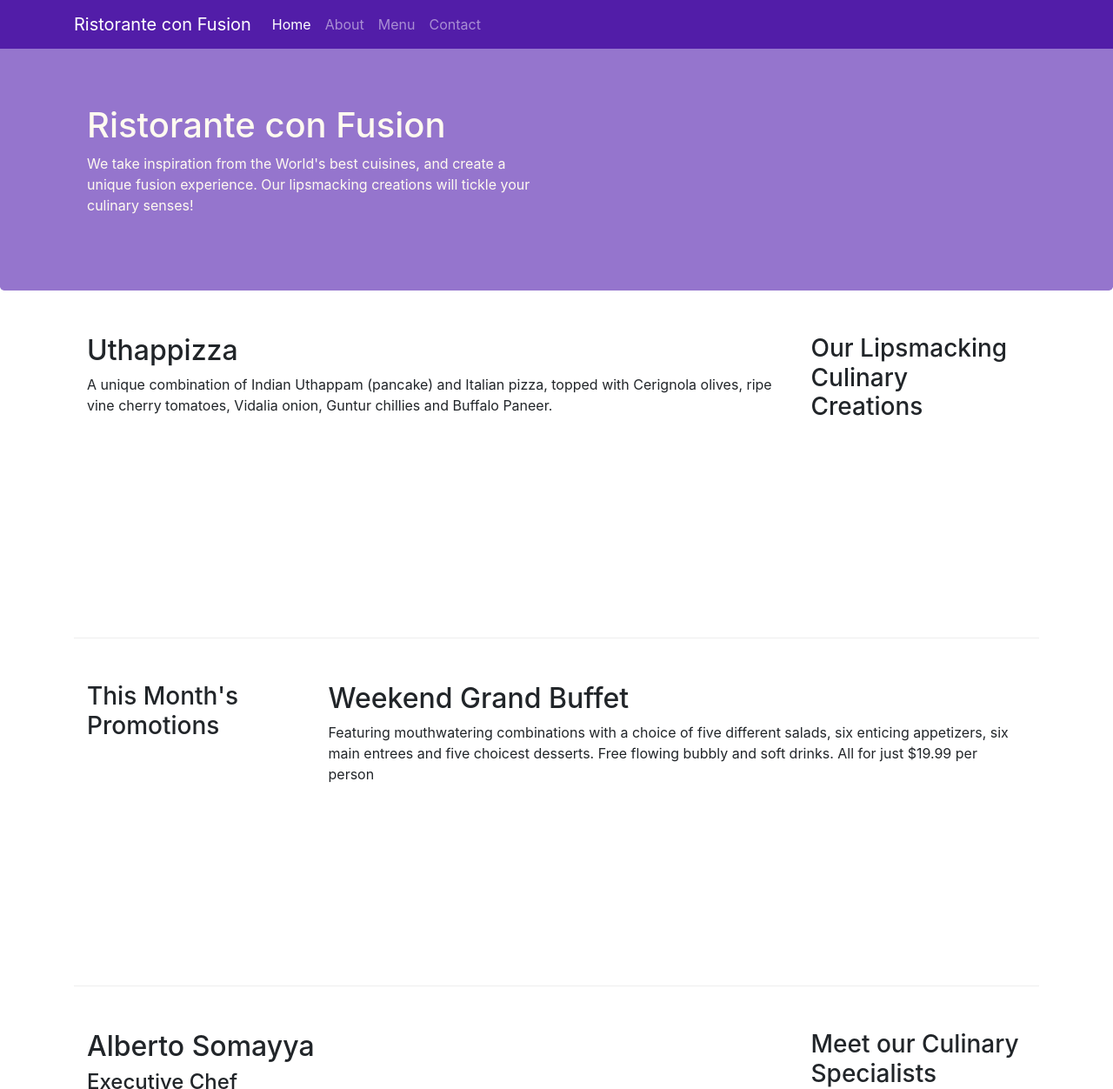
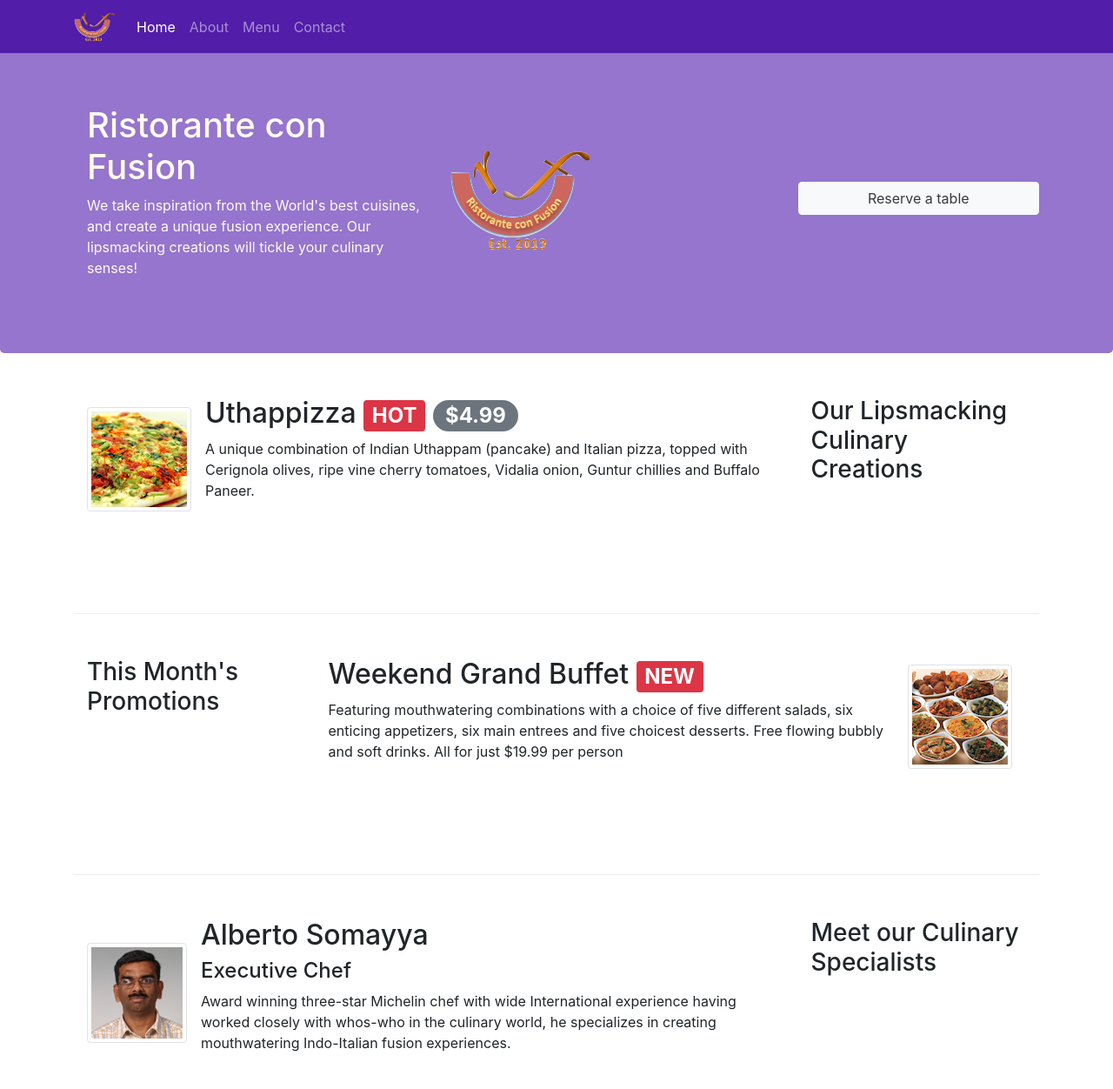
Before and after one commit to Fawaz-png/Bootstrap, a website: page index.html in a window 1280 px wide. Shown: the top 1252 px of the page at 87% size. Drawn offline with nearby package versions, Linux system fonts and the light colour scheme.

Commit message:
assignment 2 incomp

```diff
--- a/css/styles.css
+++ b/css/styles.css
@@ -6,7 +6,7 @@
 .row-content{
     margin: 0 auto;
     padding: 50px 0px 50px 0px;
-    min-height: 400px;
+    min-height: 300px;
     border-bottom: 1px ridge;
 }
 
--- a/index.html
+++ b/index.html
@@ -17,13 +17,18 @@
             <button class="navbar-toggler" type="button" data-toggle="collapse" data-target="#navbar">
                 <span class="navbar-toggler-icon"></span>
             </button>
-            <a class="navbar-brand" href="index.html">Ristorante con Fusion</a>
+            <a class="navbar-brand" href="index.html"><img class="img-fluid" src="img/logo.png" width="48" height="48">
+            </a>
             <div class="collapse navbar-collapse" id="navbar">
-                <ul class="navbar-nav" >
-                    <li class="nav-item active"><a class="nav-link" href="./index.html"><span class="fa fa-home fa-lg"></span> Home</a></li>
-                    <li class="nav-item"><a class="nav-link" href="./aboutus.html"><span class="fa fa-info fa-lg"></span> About</a></li>
-                    <li class="nav-item"><a class="nav-link" href="#"><span class="fa fa-list fa-lg"></span> Menu</a></li>
-                    <li class="nav-item"><a class="nav-link" href="contactus.html"><span class="fa fa-address-card fa-lg"></span> Contact</a></li>
+                <ul class="navbar-nav">
+                    <li class="nav-item active"><a class="nav-link" href="./index.html"><span
+                                class="fa fa-home fa-lg"></span> Home</a></li>
+                    <li class="nav-item"><a class="nav-link" href="./aboutus.html"><span
+                                class="fa fa-info fa-lg"></span> About</a></li>
+                    <li class="nav-item"><a class="nav-link" href="#"><span class="fa fa-list fa-lg"></span> Menu</a>
+                    </li>
+                    <li class="nav-item"><a class="nav-link" href="contactus.html"><span
+                                class="fa fa-address-card fa-lg"></span> Contact</a></li>
                 </ul>
             </div>
         </div>
@@ -32,12 +37,22 @@
     <header class="jumbotron">
         <div class="container">
             <div class="row row-header">
+                <div class="col-12 col-sm-9">
+                    <div class="row">
                     <div class="col-12 col-sm-6">
                         <h1>Ristorante con Fusion</h1>
-                    <p>We take inspiration from the World's best cuisines, and create a unique fusion experience. Our
+                        <p>We take inspiration from the World's best cuisines, and create a unique fusion experience.
+                            Our
                             lipsmacking creations will tickle your culinary senses!</p>
                     </div>
-                <div class="col-12 col-sm">
+                    <div class="col-12 col-sm align-self-center">
+                        <img src="img/logo.png" alt="Ristorante cn Fusion logo" class="img-fluid">
+                    </div>
+                </div>
+
+                </div>
+                <div class="col-12 col-sm-3 align-self-center btn btn-light">
+                         <a href="#reserve" class="text-dark"> Reserve a table</a>
                 </div>
             </div>
         </div>
@@ -49,10 +64,20 @@
                 <h3>Our Lipsmacking Culinary Creations</h3>
             </div>
             <div class="col col-sm col-md order-sm-first">
-                <h2>Uthappizza</h2>
-                <p class="d-none d-sm-block">A unique combination of Indian Uthappam (pancake) and Italian pizza, topped
-                    with Cerignola olives, ripe vine cherry tomatoes, Vidalia onion, Guntur chillies and Buffalo Paneer.
+                <div class="media">
+                    <img class="d-flex mr-3 align-self-center img-thumbnail mt-2" src="img/uthappizza.png"
+                        alt="uthappizza">
+                    <div class="media-body">
+                        <h2 class="mt-0">Uthappizza <span class="badge badge-danger">HOT</span> <span
+                                class="badge badge-pill badge-secondary">$4.99</span></h2>
+                        <p class="d-none d-sm-block">A unique combination of Indian Uthappam (pancake) and Italian
+                            pizza,
+                            topped
+                            with Cerignola olives, ripe vine cherry tomatoes, Vidalia onion, Guntur chillies and Buffalo
+                            Paneer.
                         </p>
+                    </div>
+                </div>
             </div>
         </div>
 
@@ -62,10 +87,18 @@
                 <h3>This Month's Promotions</h3>
             </div>
             <div class="col col-sm col-md">
-                <h2>Weekend Grand Buffet</h2>
-                <p class="d-none d-sm-block">Featuring mouthwatering combinations with a choice of five different
-                    salads, six enticing appetizers, six main entrees and five choicest desserts. Free flowing bubbly
+                <div class="media">
+                    <img class="d-flex align-self-center order-sm-last img-thumbnail mr-3" src="img/buffet.png"
+                        alt="uthappizza">
+                    <div class="media-body order-sm-first mt-0">
+                        <h2>Weekend Grand Buffet <span class="badge badge-danger">NEW</span></h2>
+                        <p class="d-none d-sm-block">Featuring mouthwatering combinations with a choice of five
+                            different
+                            salads, six enticing appetizers, six main entrees and five choicest desserts. Free flowing
+                            bubbly
                             and soft drinks. All for just $19.99 per person </p>
+                    </div>
+                </div>
             </div>
         </div>
 
@@ -74,11 +107,18 @@
                 <h3>Meet our Culinary Specialists</h3>
             </div>
             <div class="col col-sm col-md order-sm-first">
-                <h2>Alberto Somayya</h2>
+                <div class="media">
+                    <img class="d-flex mr-3 align-self-center img-thumbnail" src="img/alberto.png" alt="Albert Somayya">
+                    <div class="media-body">
+                        <h2 class="mt-">Alberto Somayya</h2>
                         <h4>Executive Chef</h4>
-                <p class="d-none d-sm-block">Award winning three-star Michelin chef with wide International experience
-                    having worked closely with whos-who in the culinary world, he specializes in creating mouthwatering
+                        <p class="d-none d-sm-block">Award winning three-star Michelin chef with wide International
+                            experience
+                            having worked closely with whos-who in the culinary world, he specializes in creating
+                            mouthwatering
                             Indo-Italian fusion experiences. </p>
+                    </div>
+                </div>
             </div>
         </div>
     </div>
@@ -108,11 +148,16 @@
                 </div>
                 <div class="col-12 col-sm align-self-center">
                     <div class="text-center">
-                        <a class="btn btn-social-icon btn-google" href="http://google.com/+"><i class="fa fa-google-plus"></i></a>
-                        <a class="btn btn-social-icon btn-facebook" href="http://www.facebook.com/profile.php?id="><i class="fa fa-facebook"></i></a>
-                        <a class="btn btn-social-icon btn-linkedin" href="http://www.linkedin.com/in/"><i class="fa fa-linkedin"></i></a>
-                        <a class="btn btn-social-icon btn-twitter" href="http://twitter.com/"><i class="fa fa-twitter"></i></a>
-                        <a class="btn btn-social-icon btn-google" href="http://youtube.com/"><i class="fa fa-youtube"></i></a>
+                        <a class="btn btn-social-icon btn-google" href="http://google.com/+"><i
+                                class="fa fa-google-plus"></i></a>
+                        <a class="btn btn-social-icon btn-facebook" href="http://www.facebook.com/profile.php?id="><i
+                                class="fa fa-facebook"></i></a>
+                        <a class="btn btn-social-icon btn-linkedin" href="http://www.linkedin.com/in/"><i
+                                class="fa fa-linkedin"></i></a>
+                        <a class="btn btn-social-icon btn-twitter" href="http://twitter.com/"><i
+                                class="fa fa-twitter"></i></a>
+                        <a class="btn btn-social-icon btn-google" href="http://youtube.com/"><i
+                                class="fa fa-youtube"></i></a>
                         <a class="btn btn-social-icon" href="mailto:"><i class="fa fa-envelope-o"></i></a>
                     </div>
                 </div>
```
Also changed, not shown: aboutus.html (+1 -1 lines), contactus.html (+5 -1 lines), img/alberto.png (added), img/buffet.png (added), img/logo.png (added), img/uthappizza.png (added), 1 other file. Lines whose indentation alone changed are shown as unchanged.
